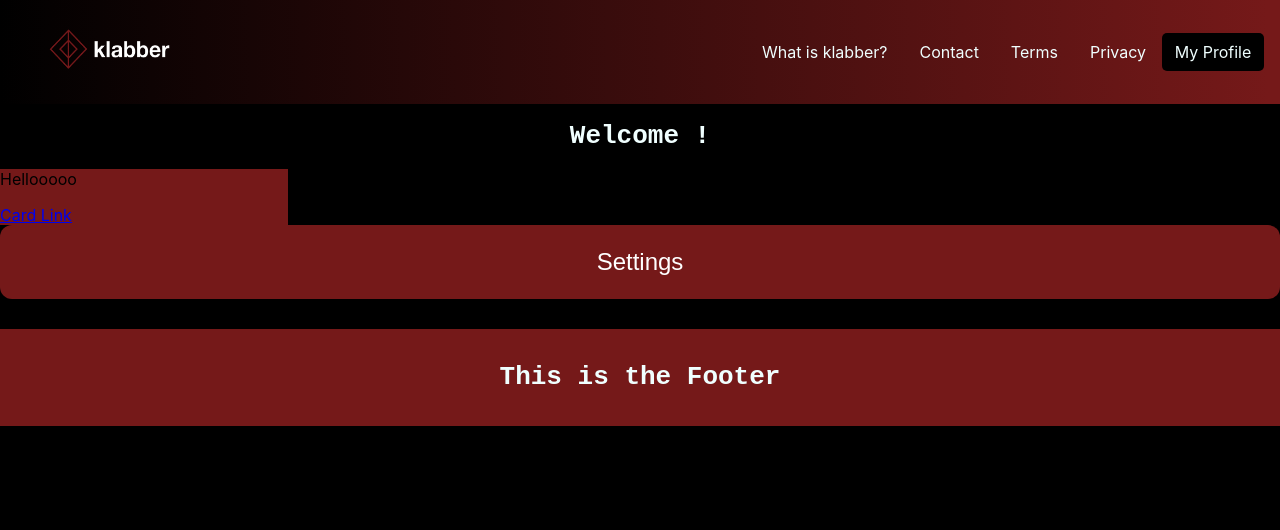
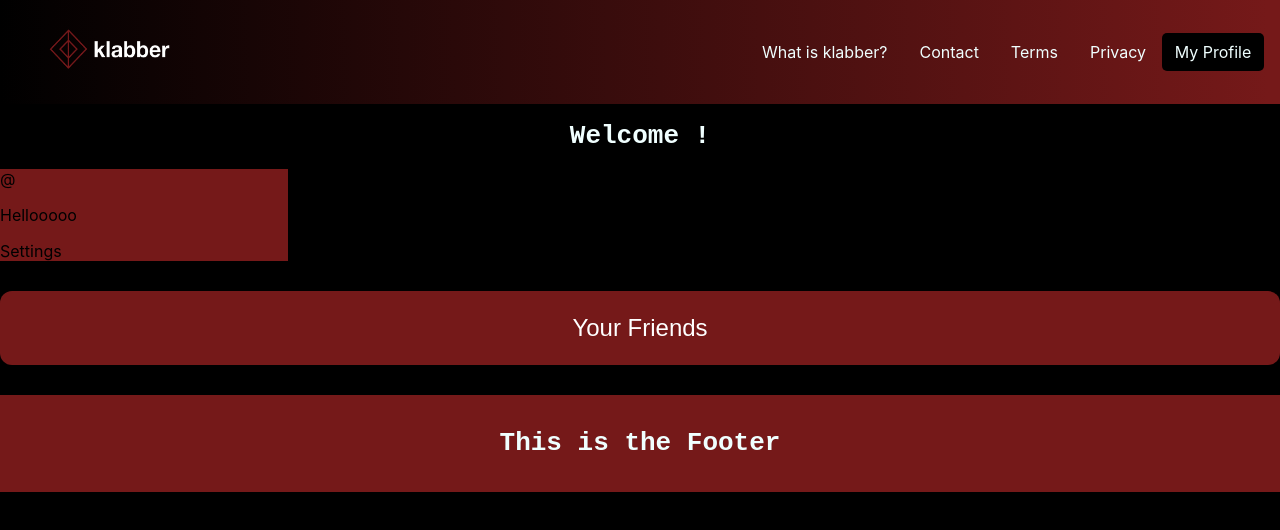
Before and after one commit to iman370/klabber, a React (Create React App) app in the folder frontend/: page / in a window 1280 px wide. Both pictures are taken after a click on the button "Sign in". Shown: the top 530 px of the page. Built offline with nearby package versions, Linux system fonts and the light colour scheme.

Commit message:
Adding friends

```diff
--- a/frontend/src/pages/Home.js
+++ b/frontend/src/pages/Home.js
@@ -30,17 +30,16 @@ function Home(props) {
 
         <div id="content">
             <h1>Welcome {first_name}!</h1>
-            <Card bg={'secondary'} border={"primary"} style={{ width: '18rem' }} className="profileCard">
+            <Card style={{ width: '18rem' }} className="profileCard">
                 <Card.Body>
                     <Card.Title>{first_name}</Card.Title>
-                    <Card.Subtitle className="mb-2 text-muted">{username}</Card.Subtitle>
-                    <Card.Text>
-                    Hellooooo
-                    </Card.Text>
-                    <Card.Link href="../settings">Card Link</Card.Link>
+                    <Card.Subtitle className="mb-2 text-muted">@{username}</Card.Subtitle>
+                    <Card.Text>Hellooooo</Card.Text>
+                    <Card.Link onClick={() => navigate('../settings',{state:{username,first_name,email}})}>Settings</Card.Link>
                 </Card.Body>
-                </Card>
-            <button onClick={() => navigate('../settings',{state:{username,first_name,email}})}>Settings</button>
+            </Card>
+            <div className='divider' />
+            <button onClick={() => navigate('../friends',{state:{username,first_name,email}})}>Your Friends</button>
             <div className='divider' />
 
 
```
Also changed, not shown: 1 other file (tests, documents, lock files or other folders).
